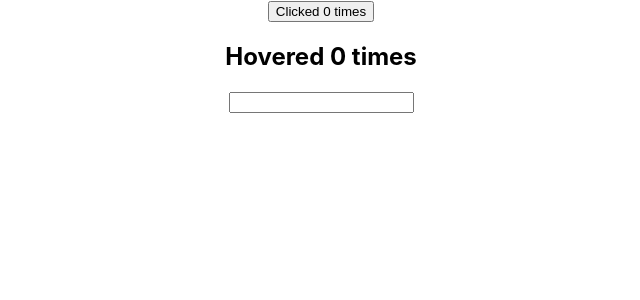
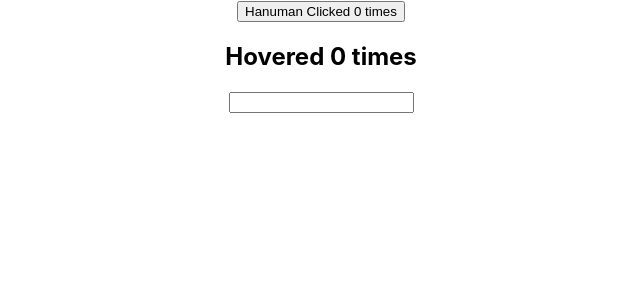
Before and after one commit to Radhika243/simple-app-react, a React (Create React App) app in the folder my-app/: page / in a window 1280 px wide. Shown: the top 300 px of the page, without its empty margins (319-959 px from the left). Built offline with nearby package versions, Linux system fonts and the light colour scheme.

Commit message:
HOC introduction

```diff
--- a/my-app/src/App.js
+++ b/my-app/src/App.js
@@ -67,7 +67,7 @@
       <ErrorBoundary>
       <Hero heroName="Joker"/>
       </ErrorBoundary> */}
-     <ClickCounter/>
+     <ClickCounter name="Hanuman" />
      <HoverCounter/>
      <KeyPressCounter/>
 
--- a/my-app/src/components/ClickCounter.js
+++ b/my-app/src/components/ClickCounter.js
@@ -1,26 +1,28 @@
 import React from 'react';
+import withCounter from './withCounter';
 
 
 class ClickCounter extends React.Component {
-    constructor(props) {
-        super(props);
-        this.state = {
-            count : 0
-        };
-    }
-    incrementCount = ()=>{
-        this.setState((prevState)=>{
-            return {count : prevState.count + 1}
-        })
-        console.log(this.state.count)
-    }
+    // constructor(props) {
+    //     super(props);
+    //     this.state = {
+    //         count : 0
+    //     };
+    // }
+    // incrementCount = ()=>{
+    //     this.setState((prevState)=>{
+    //         return {count : prevState.count + 1}
+    //     })
+    //     console.log(this.state.count)
+    // }
 
     render() {
-        const {count} = this.state;
+        //const {count} = this.state;
+        const {count,incrementCount} = this.props;
         return (
             <div>
 
-                <button onClick={this.incrementCount}>Clicked {count} times</button>
+                <button onClick={incrementCount}>{this.props.name} Clicked {count} times</button>
             </div>
         );
     }
@@ -28,4 +30,4 @@
 
 
 
-export default ClickCounter;
+export default withCounter(ClickCounter,5);
--- a/my-app/src/components/HoverCounter.js
+++ b/my-app/src/components/HoverCounter.js
@@ -1,26 +1,28 @@
 import React from 'react';
+import withCounter from './withCounter';
 
 
 class HoverCounter extends React.Component {
-    constructor(props) {
-        super(props);
-        this.state = {
-            count : 0
-        };
-    }
+    // constructor(props) {
+    //     super(props);
+    //     this.state = {
+    //         count : 0
+    //     };
+    // }
 
-    incrementCount = ()=>{
-        this.setState((prevState)=>{
-            return {count : prevState.count + 1}
-        })
-        console.log(this.state.count)
-    }
+    // incrementCount = ()=>{
+    //     this.setState((prevState)=>{
+    //         return {count : prevState.count + 1}
+    //     })
+    //     console.log(this.state.count)
+    // }
 
     render() {
-        const {count} = this.state;
+        //const {count} = this.state;
+        const {count,incrementCount} = this.props;
         return (
             <div>
-                <h2 onMouseOver={this.incrementCount}>Hovered {count} times</h2>
+                <h2 onMouseOver={incrementCount}>Hovered {count} times</h2>
             </div>
         );
     }
@@ -28,4 +30,4 @@
 
 
 
-export default HoverCounter;
+export default withCounter(HoverCounter,10);
--- a/my-app/src/components/KeyPressCounter.js
+++ b/my-app/src/components/KeyPressCounter.js
@@ -1,25 +1,27 @@
 import React from 'react';
+import withCounter from './withCounter';
 
 
 class KeyPressCounter extends React.Component {
-    constructor(props) {
-        super(props);
-        this.state = {
-            count:0
-        };
-    }
+    // constructor(props) {
+    //     super(props);
+    //     this.state = {
+    //         count:0
+    //     };
+    // }
 
-    incrementCount = () =>{
-        this.setState((prevState)=>{
-            return {count : prevState.count + 1}
-        })
-        console.log(this.state.count)
-    }
+    // incrementCount = () =>{
+    //     this.setState((prevState)=>{
+    //         return {count : prevState.count + 1}
+    //     })
+    //     console.log(this.state.count)
+    // }
 
     render() {
+        const {incrementCount} = this.props;
         return (
             <div>
-                <input onKeyUp={this.incrementCount} />
+                <input onKeyUp={incrementCount} />
             </div>
         );
     }
@@ -27,4 +29,4 @@
 
 
 
-export default KeyPressCounter;
+export default withCounter(KeyPressCounter,2);
--- /dev/null
+++ b/my-app/src/components/withCounter.js
@@ -0,0 +1,31 @@
+import React from "react";
+
+//incrementNumber is used for incrementing the number in doing the multiple clicks based on the number passed in the click,Hover and KeyPress counter files
+const withCounter = (WrappedComponent,incrementNumber)=>{
+    class WithCounter extends React.Component{
+        constructor(props) {
+            super(props);
+            this.state = {
+                count:0
+            };
+        }
+
+        incrementCount = () =>{
+            this.setState((prevState)=>{
+                return {count : prevState.count + incrementNumber}
+            })
+             console.log(this.state.count)
+        }
+        render(){
+            return <WrappedComponent
+            count={this.state.count}
+            incrementCount={this.incrementCount}
+            //important to pass rest of the props
+            {...this.props}  // HOC adds 2 props to the app component simply process down whatever props has been specified using spread operator
+            />
+        }
+    }
+    return WithCounter;
+}
+
+export default withCounter;
```
